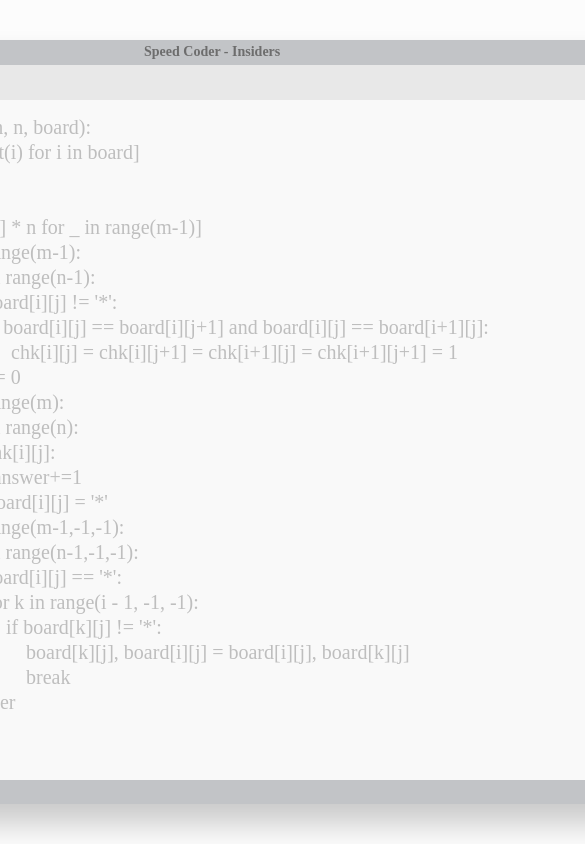
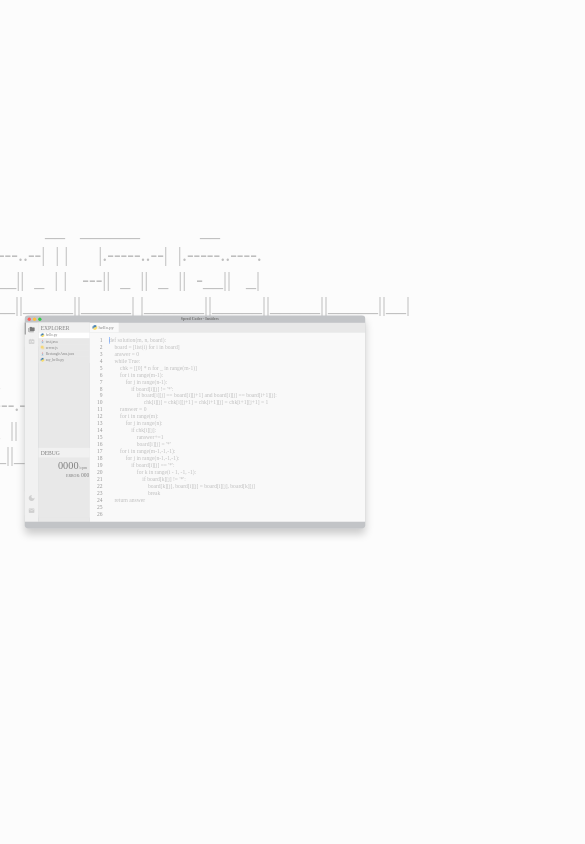
Before and after one commit to Seol-JY/SpeedCoder, a React (Create React App) app in the folder client/: page / in a window 390 px wide. Shown: the top 844 px of the page, 585 px wide, since content can reach past the window. Built offline with nearby package versions, Linux system fonts and the light colour scheme; a web font is replaced by a local one.

Commit message:
[FEAT]: 반응형 Scale 구현

```diff
--- a/client/src/App.css
+++ b/client/src/App.css
@@ -240,10 +240,13 @@ body {
   background-color: var(--popup-background-color);
 }
 
-.popup-inner {
+.scale-popup-inner {
   position: absolute;
   left: calc(100vw / 2 - 324px);
   top: calc(100vh / 2 - 244px);
+}
+
+.popup-inner {
   width: 648px;
   height: 489x;
   border-radius: 11px;
@@ -336,7 +339,11 @@ body {
 .popup-info-ul button:nth-child(2):hover {
   background-color: #0170eb;
 }
-
+.scale-wrapper {
+  position: absolute;
+  left: calc(100vw / 2 - 611px);
+  top: calc(100vh / 2 - 382px);
+}
 .form {
   width: 1222px;
   height: 764px;
@@ -344,9 +351,6 @@ body {
   /*transform: translate(-50%, -50%);*/
   background-color: var(--form-background-color);
   transition: background-color 0.3s;
-  position: absolute;
-  left: calc(100vw / 2 - 611px);
-  top: calc(100vh / 2 - 382px);
   display: flex;
   align-items: center;
   justify-content: center;
--- a/client/src/App.js
+++ b/client/src/App.js
@@ -17,9 +17,23 @@ function App() {
   const [position, setPosition] = useState({ x: 0, y: 0 });
   const [daynight, setdaynight] = useState(1);
   const [finishTrigger, setFinishTrigger] = useState(-1);
+  const [scale, setScale] = useState(
+    Math.min(window.innerWidth / 1400, window.innerHeight / 900)
+  );
 
   useEffect(() => {
     egg();
+  }, []);
+
+  const handleResize = () => {
+    setScale(Math.min(window.innerWidth / 1400, window.innerHeight / 900));
+  };
+
+  useEffect(() => {
+    window.addEventListener("resize", handleResize);
+    return () => {
+      window.removeEventListener("resize", handleResize);
+    };
   }, []);
 
   const trackPos = (data) => {
@@ -32,6 +46,7 @@ function App() {
 
   return (
     <Provider store={store}>
+      <div className="scale-wrapper" style={{ transform: `scale(${scale})` }}>
         <Draggable onDrag={(e, data) => trackPos(data)}>
           <div className="form no-drag">
             <h1
@@ -84,6 +99,7 @@ function App() {
             </ul>
           </div>
         </Draggable>
+      </div>
       {finishTrigger !== -1 ? (
         <Popup
           file={file}
--- a/client/src/components/PopupInner.jsx
+++ b/client/src/components/PopupInner.jsx
@@ -10,6 +10,9 @@ export default function PopupInner({ file, finishTrigger, setFinishTrigger }) {
   const [animation, setAnimation] = useState("slide-in-blurred-bl");
   const [displayCpm, setDisplayCpm] = useState(0);
   const [calcNow, setCalcNow] = useState(finishTrigger);
+  const [scale, setScale] = useState(
+    Math.min(window.innerWidth / 1400, window.innerHeight / 900)
+  );
   const trackPos = (data) => {
     setPosition({ x: data.x, y: data.y });
   };
@@ -18,6 +21,17 @@ export default function PopupInner({ file, finishTrigger, setFinishTrigger }) {
     setTimeout(() => {
       setAnimation("");
     }, 380);
+  }, []);
+
+  const handleResize = () => {
+    setScale(Math.min(window.innerWidth / 1400, window.innerHeight / 900));
+  };
+
+  useEffect(() => {
+    window.addEventListener("resize", handleResize);
+    return () => {
+      window.removeEventListener("resize", handleResize);
+    };
   }, []);
 
   useInterval(
@@ -29,6 +43,7 @@ export default function PopupInner({ file, finishTrigger, setFinishTrigger }) {
   );
 
   return (
+    <div className="scale-popup-inner" style={{ transform: `scale(${scale})` }}>
       <Draggable onDrag={(e, data) => trackPos(data)}>
         <div className={`popup-inner ${animation} `}>
           <ul
@@ -63,5 +78,6 @@ export default function PopupInner({ file, finishTrigger, setFinishTrigger }) {
           </div>
         </div>
       </Draggable>
+    </div>
   );
 }
```
Lines whose indentation alone changed are shown as unchanged.
